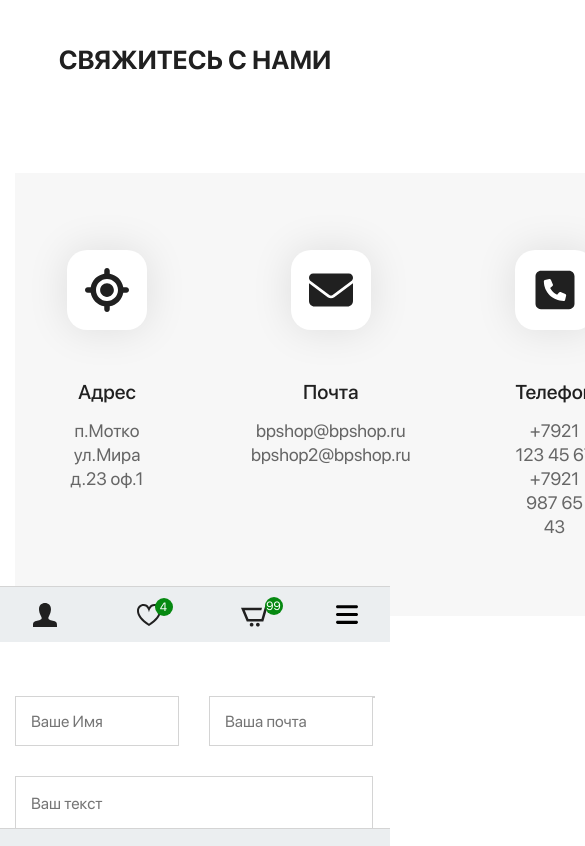
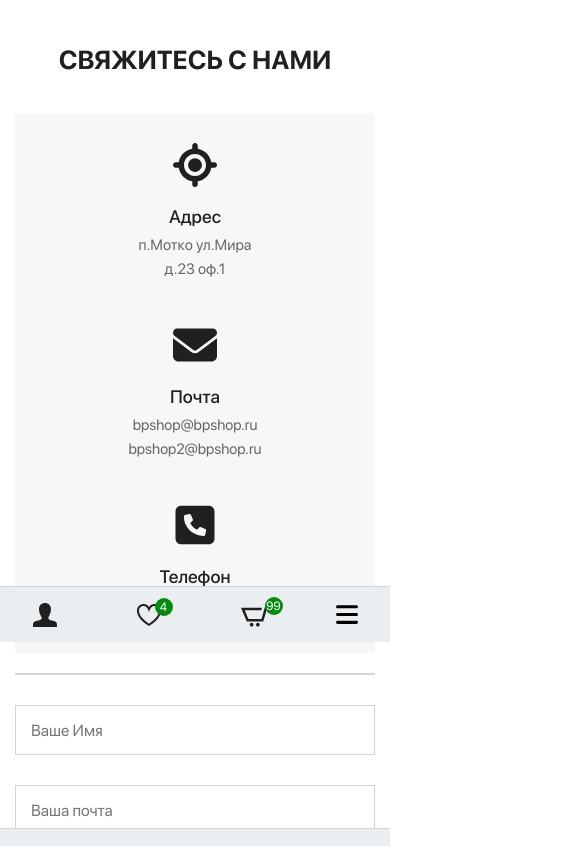
Before and after one commit to VitKad/Backpack, a website: page app/contacts.html in a window 390 px wide. Shown: the part 202-1048 px from the top of the page, 585 px wide, since content can reach past the window. Drawn offline with Linux system fonts and the light colour scheme.

Commit message:
added adaptive for contacts

```diff
--- a/app/contacts.html
+++ b/app/contacts.html
@@ -173,7 +173,7 @@
             <button class="contacts__form-btn" type="submit">Отправить</button>
           </form>
           <div class="contacts__map">
-            <a href="https://yandex.ru/maps/?um=constructor%3Abcfe5769b45c698758973a60878222d6da91a8b686ec6d5cf0eda466c591c4a8&amp;source=constructorStatic" target="_blank"><img src="https://api-maps.yandex.ru/services/constructor/1.0/static/?um=constructor%3Abcfe5769b45c698758973a60878222d6da91a8b686ec6d5cf0eda466c591c4a8&amp;width=500&amp;height=350&amp;lang=ru_RU" alt="" style="border: 0;" /></a>
+            <script type="text/javascript" charset="utf-8" async src="https://api-maps.yandex.ru/services/constructor/1.0/js/?um=constructor%3Abcfe5769b45c698758973a60878222d6da91a8b686ec6d5cf0eda466c591c4a8&amp;width=100%25&amp;height=350&amp;lang=ru_RU&amp;scroll=true"></script>
           </div>
         </div>
       </div>
--- a/app/scss/_media.scss
+++ b/app/scss/_media.scss
@@ -246,6 +246,27 @@ margin: 0; */
       grid-column: 1;
       grid-row: 2;
     }
+  }
+
+  .contacts__content{
+    flex-direction: column;
+
+  }
+
+  .contacts__map{
+    order: -1;
+    margin-bottom: 30px;
+    width: 100%;
+    max-width: 100%;
+
+  }
+
+  .contacts__form{
+    max-width: 100%;
+  }
+
+  .contacts__form-btn{
+    width: 100%;
   }
 }
 
@@ -501,6 +522,11 @@ margin: 0; */
       grid-row: 2;
     }
   }
+
+
+  .contacts__item {
+    padding: 25px 30px;
+  }
 }
 
 
@@ -593,6 +619,34 @@ margin: 0; */
   }
 
 
+.contacts__item-img{
+  background: none;
+  box-shadow:none;
+  margin: 0 auto;
+
+}
+
+.contacts__item{
+  padding: 10px;
+  &:hover{
+    border-color: transparent;
+    /* display: none; */
+  }
+
+}
+
+.contacts__item:hover .contacts__item-img {
+  background-color: transparent;
+}
+
+.contacts__form-box{
+  display: block;
+}
+
+.contacts__form-input+.contacts__form-input {
+  margin-left: 0;
+  margin-top: 30px;
+}
 
 }
 
@@ -882,6 +936,16 @@ align-self:flex-end;
   .article__title {
     font-size: 25px;
   }
+
+
+  .contacts__item-name {
+    font-size: 18px;
+    margin-bottom: 4px;
+}
+
+.contacts__item-text, .contacts__item-link {
+  font-size: 15px;
+}
 }
 
 
@@ -971,6 +1035,16 @@ align-self:flex-end;
     }
   }
 
+.contacts__items{
+  flex-direction: column;
+  width: 100%;
+  max-width: 100%;
+  padding: 20px 0;
+}
+.contacts__item{
+  width: 100%;
+  max-width: 100%;
+}
 
 
 
--- a/app/scss/style.scss
+++ b/app/scss/style.scss
@@ -2860,9 +2860,6 @@
 }
 
 .contacts{
-  &__title{
-
-  }
 
   &__items{
     display: flex;
@@ -2968,6 +2965,8 @@
   &__map{
    border: 1px solid $border;
    height: 100%;
+   max-width: 500px;
+   width: 100%;
   }
 }
 
```
Also changed, not shown: app/css/style.min.css.
